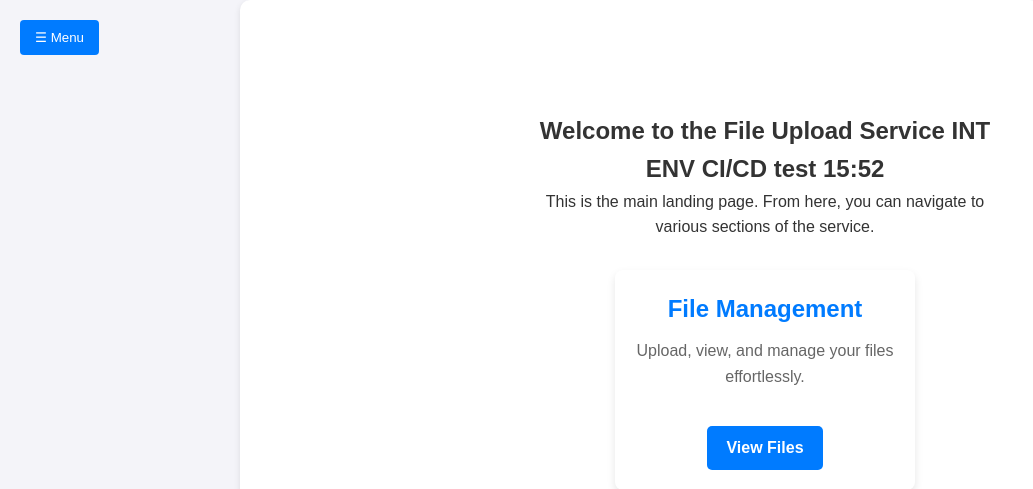
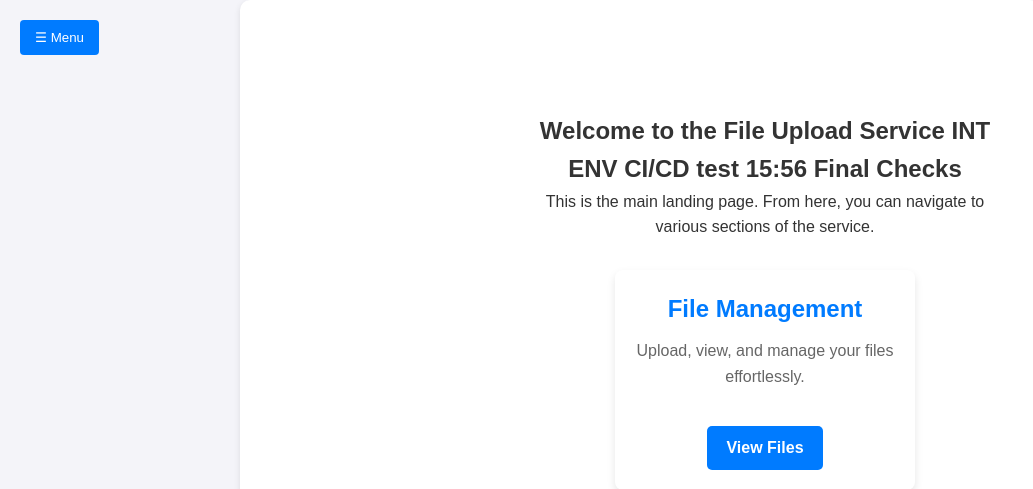
Before and after one commit to Josojmf/Practicas-I-CI-CD, a Flask app: page / in a window 1280 px wide. Shown: the top 489 px of the page, without its empty margins (0-1033 px from the left). Run offline with Flask 2, Linux system fonts and the light colour scheme; data that the repository does not hold is empty; parts of the project's set-up code (start-up, migrations or seed data) failed here and were passed over.

Commit message:
Docker updated 15:57

```diff
--- a/templates/index.html
+++ b/templates/index.html
@@ -15,7 +15,7 @@
 
     <!-- Main Content -->
     <div class="main-content">
-        <h2>Welcome to the File Upload Service INT ENV CI/CD test 15:52</h2>
+        <h2>Welcome to the File Upload Service INT ENV CI/CD test 15:56 Final Checks</h2>
         <p>This is the main landing page. From here, you can navigate to various sections of the service.</p>
 
         <div class="card-container">
--- a/templates/layout.html
+++ b/templates/layout.html
@@ -3,7 +3,7 @@
 <head>
     <meta charset="UTF-8">
     <meta name="viewport" content="width=device-width, initial-scale=1.0">
-    <title>{{ settings.get('site_title', 'My Web App') }} CI/CD 15:52</title>
+    <title>{{ settings.get('site_title', 'My Web App') }} CI/CD 15:56 Final Checks</title>
     <link rel="stylesheet" href="{{ url_for('static', filename='css/styles.css') }}">
 </head>
 <body onclick="closePanelOnClickOutside(event)">
```
